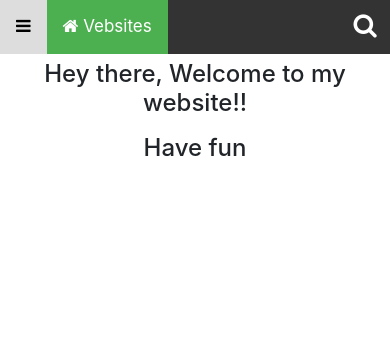
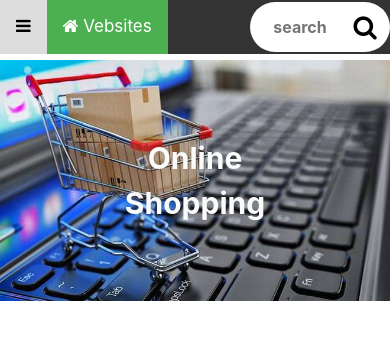
Before and after one commit to narcotic1998/vebsites, a Django app: page / in a window 390 px wide. Shown: the top 340 px of the page. Run offline with Django 3.2, Linux system fonts and the light colour scheme; some libraries are stand-ins or nearby versions.

Commit message:
yahoooooo

```diff
--- a/personal/static/personal/css/topnav.css
+++ b/personal/static/personal/css/topnav.css
@@ -27,19 +27,7 @@ body{
   top: 1%;
   right: 210px;
 }
-.search-box:hover{
-  background: white;
-  position: absolute;
-  right: 200px;
-}
-.search-box:hover > .search-txt{
-  width: 150px;
-  color: black;
-}
-.search-box:hover > .search-btn{
-  background: white;
-  color: black;
-}
+
 .search-txt{
   border: none;
   outline: none;
@@ -69,10 +57,7 @@ body{
 .search-btn > i{
   font-size: 20px;
 }
-.topnav a:hover {
-  background-color: #ddd;
-  color: black;
-}
+
 .topnav a.active {
   background-color: #4CAF50;
   color: white;
@@ -83,30 +68,84 @@ body{
 .topnav .icon {
   display: none;
 }
+.content{
+  border-radius: 20px;
+  width: 20%;
+  position: absolute;
+  top: 20%;
+  left: 10%;
+}
+
+.online-shopping{
+  border: none;
+  outline: none;
+  border-radius: 20px;
+  width: 100%;
+  max-width: 400px;
+  height: auto;
+  filter: blur(0.6px);
+}
+.centered{
+  position: absolute;
+  top: 50%;
+  left: 50%;
+  color: #FAFAFA;
+  font-size: 30px;
+  font-weight: bold;
+  text-align: center;
+  transform: translate(-50%, -50%);
+}
+@media not all and (pointer: coarse){
+  .content:hover{
+    width: 400px;
+    height: auto;
+  }
+  .content:hover > .online-shopping{
+    width: 400px;
+    height: auto;
+  }
+  .topnav a:hover {
+    background-color: #ddd;
+    color: black;
+  }
+  .search-box:hover{
+    background: white;
+    position: absolute;
+    right: 200px;
+  }
+  .search-box:hover > .search-txt{
+    width: 150px;
+    color: black;
+  }
+  .search-box:hover > .search-btn{
+    background: white;
+    color: black;
+  }
+}
 @media screen and (max-width: 600px){
   .search-box{
     position: fixed;
-    top: 0;
-    right:0px;
+    top: 2px;
+    right:0;
+    background: white;
+  }
+  .search-box > .search-txt{
+    width: 90px;
+    padding-top: 5px;
+    line-height: 30px;
+    color: black;
   }
   .search-box > .search-btn{
-    color: white;
+    color: black;
     display: flex;
   }
   .search-box > .search-btn > i{
     font-size: 25px;
   }
-  .search-box:hover{
-    position: fixed;
-    top: 0.35%;
-    right:0px;
-  }
-  .search-box:hover > .search-txt{
-    width: 90px;
-    padding-top: 5px;
-    line-height: 30px;
-  }
+
+
 }
+
 @media screen and (max-width: 600px) {
   .topnav a {display: none;}
   .topnav a.active {display: block;}
@@ -130,4 +169,40 @@ body{
     display: block;
     text-align:justify;
   }
+  .topnav.responsive > .search-box {
+    position: fixed;
+    top: 2px;
+    right:0px;
+  }
+  .topnav.responsive > .search-box > .search-txt{
+    width: 90px;
+    padding-top: 5px;
+    line-height: 30px;
+    color: black;
+  }
+  .topnav.responsive > .search-box > .search-btn{
+    color: black;
+    display: flex;
+  }
+  .topnav.responsive > .search-box > .search-btn > i{
+    font-size: 25px;
+  }
 }
+@media screen and (max-width: 600px){
+  .content{
+    width: 100%;
+    max-width: 600px;
+    height:auto;
+    position:relative;
+    left: 0;
+    border-radius: 0px;
+    border: 1px;
+  }
+  .online-shopping{
+    border-radius: 0px;
+    border: 1px;
+    width: 100%;
+    max-width: 100%;
+    height: auto;
+  }
+}
--- a/personal/templates/personal/header.html
+++ b/personal/templates/personal/header.html
@@ -23,7 +23,6 @@
 	<a class="{{login}}" href="/accounts/login">Login <i class="fa fa-sign-in fa-1x"></i></a>
 	<a class="{{register}}" href="/accounts/register">Register <i class="fa fa-user-plus"></i></a>
 </div>
-
 	<div class="search-box">
 			<input type="text" name="" class="search-txt" placeholder="search"/>
 			<a class="search-btn" href="#">
--- a/personal/templates/personal/home.html
+++ b/personal/templates/personal/home.html
@@ -1,7 +1,8 @@
 {% extends "personal/header.html" %}
+{% load staticfiles %}
 {% block content %}
-    <center>
-        <h4><p>Hey there, Welcome to my website!! </p></h4>
-
-{% include "personal/includes/htmlsnippet.html" %}
+<div class="content" onclick="window.location='/accounts/profile';">
+  <img class="online-shopping" src="{% static 'personal/img/online shopping.jpeg' %}">
+  <p class="centered">Online Shopping</p>
+  </div>
 {% endblock %}
```
Also changed, not shown: db.sqlite3, personal/static/personal/img/online shopping.jpeg (added).
